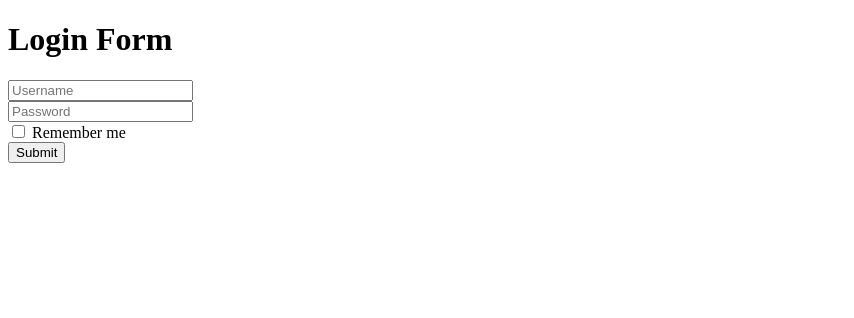
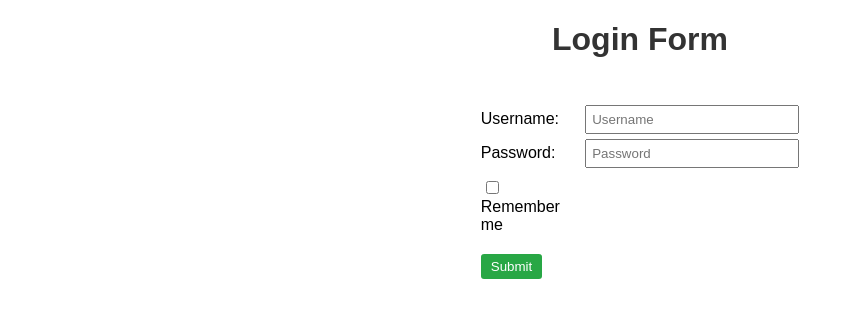
Before and after one commit to acciojob/remember-me-login-form-Kalyan3081, a website: page main.html in a window 1280 px wide. Shown: the whole page, without its empty margins (0-854 px from the left). Drawn offline with Linux system fonts and the light colour scheme.

Commit message:
created a submission

```diff
--- a/main.html
+++ b/main.html
@@ -1,30 +1,34 @@
 <!DOCTYPE html>
-<html>
+<html lang="en">
 <head>
+  <meta charset="UTF-8">
+  <meta name="viewport" content="width=device-width, initial-scale=1.0">
   <title>Login Form</title>
-    <link rel="stylesheet" href="styles.css" />
+  <link rel="stylesheet" href="styles.css">
 </head>
 <body>
+
   <h1>Login Form</h1>
+
   <form id="loginForm">
-      <div>
-        <input type="text" id="username" placeholder="Username" required />
-      </div>
-      <div>
-        <input type="password" id="password" placeholder="Password" required />
-      </div>
-      <div>
-        <input type="checkbox" id="checkbox" />
-        <label for="checkbox">Remember me</label>
-      </div>
-      <div>
-        <input type="submit" id="submit" value="Submit" />
-      </div>
+    <label for="username">Username:</label>
+    <input type="text" id="username" placeholder="Username" required>
+    <br>
+
+    <label for="password">Password:</label>
+    <input type="password" id="password" placeholder="Password" required>
+    <br>
+
+    <label>
+      <input type="checkbox" id="checkbox"> Remember me
+    </label>
+    <br>
+
+    <input type="submit" id="submit" value="Submit">
   </form>
 
-    <!-- Button for existing user login, hidden by default -->
-    <button id="existing" style="display: none">Login as existing user</button>
+  <button id="existing" style="display: none;">Login as existing user</button>
 
-    <script type="text/javascript" src="./script.js"></script>
+  <script src="script.js"></script>
 </body>
 </html>
--- a/styles.css
+++ b/styles.css
@@ -1 +1,54 @@
-/*  your css code here. If applicable */
+/* styles.css */
+
+body {
+  font-family: Arial, sans-serif;
+  text-align: center;
+  margin: 20px;
+}
+
+h1 {
+  color: #333;
+}
+
+form {
+  display: inline-block;
+  text-align: left;
+  margin-top: 20px;
+}
+
+label {
+  display: inline-block;
+  width: 100px;
+  margin-top: 10px;
+}
+
+input[type="text"],
+input[type="password"] {
+  padding: 5px;
+  margin-top: 5px;
+  width: 200px;
+}
+
+input[type="checkbox"] {
+  margin-left: 5px;
+}
+
+input[type="submit"] {
+  margin-top: 20px;
+  padding: 5px 10px;
+  background-color: #28a745;
+  color: #fff;
+  border: none;
+  cursor: pointer;
+  border-radius: 3px;
+}
+
+#existing {
+  margin-top: 20px;
+  padding: 5px 10px;
+  background-color: #007bff;
+  color: #fff;
+  border: none;
+  cursor: pointer;
+  border-radius: 3px;
+}
```
Also changed, not shown: script.js (+6 -5 lines). Lines whose indentation alone changed are shown as unchanged.
